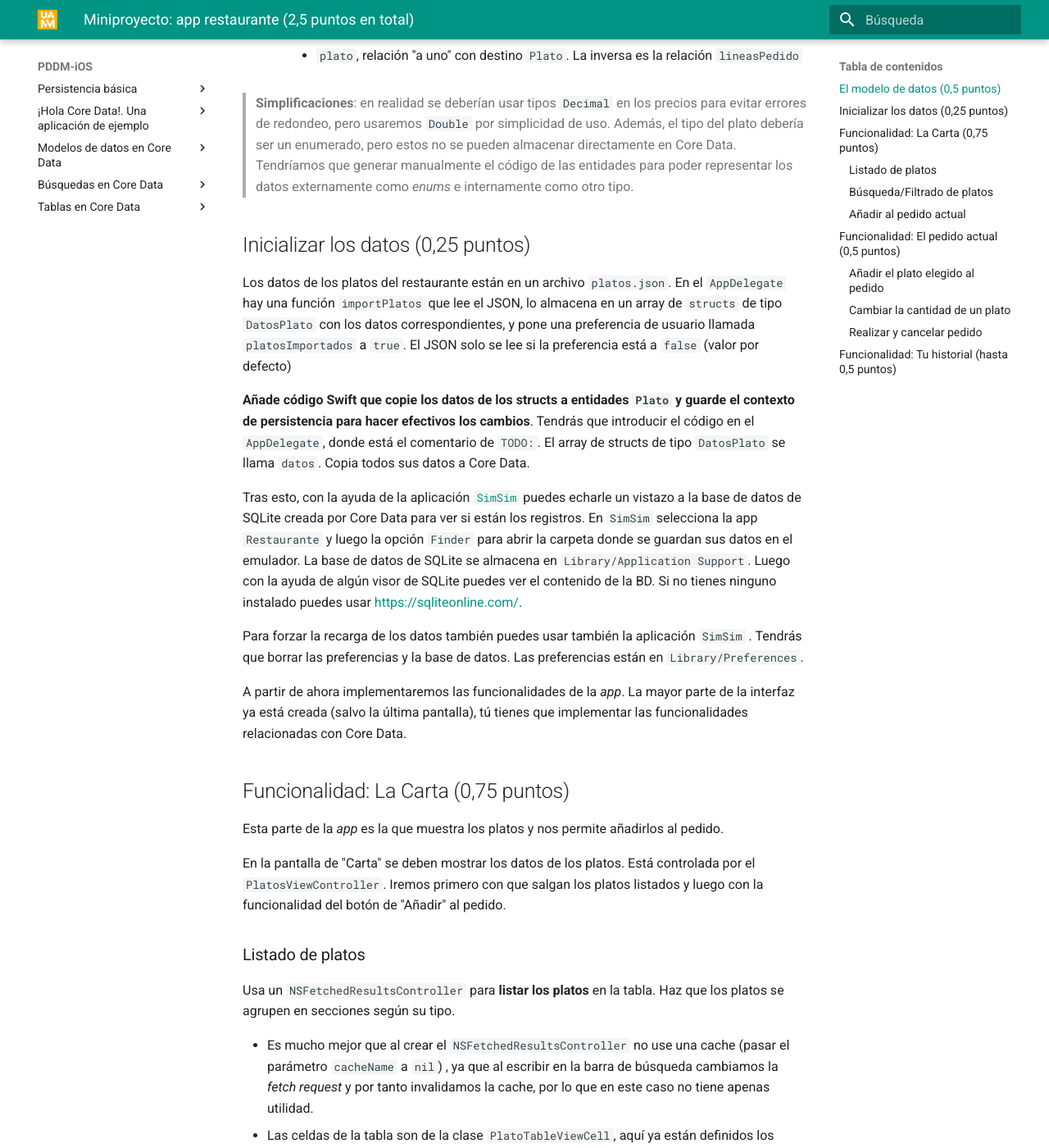
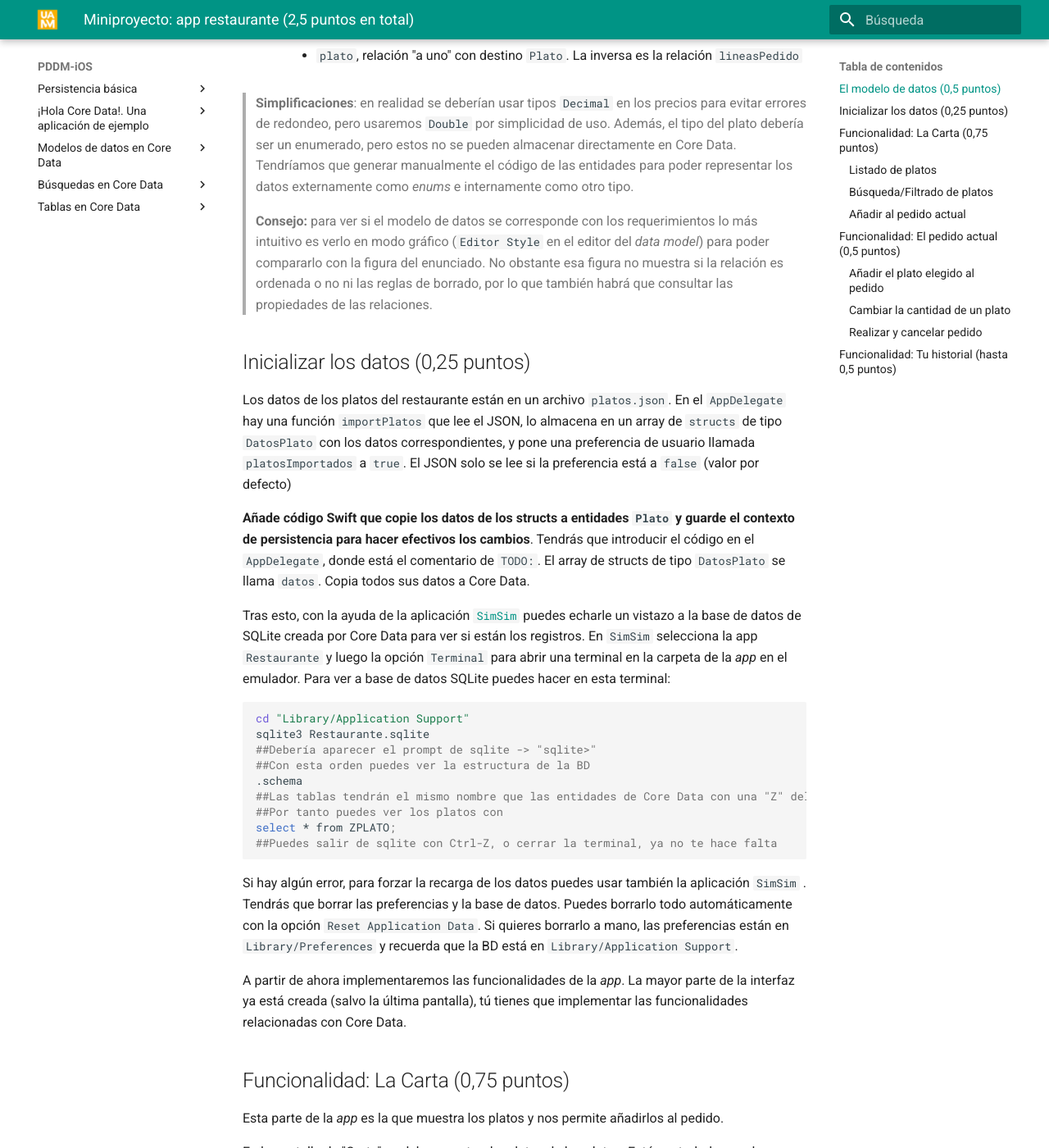
Before and after one commit to ottocol/pddm, an MkDocs documentation site: the page built from docs/miniproyecto/restaurante.md, in a window 1280 px wide and 1400 px high, scrolled down 2114 px. Shown: the whole window at 82% size. Built offline with MkDocs 1.6.1 and Material for MkDocs 9.7.7, drawn with Linux system fonts in a browser that asks for light colours.

Commit message:
aclaraciones y mejoras

````diff
--- a/docs/miniproyecto/restaurante.md
+++ b/docs/miniproyecto/restaurante.md
@@ -43,15 +43,29 @@ Cada entidad debe tener las siguientes propiedades y relaciones
 
 > **Simplificaciones**: en realidad se deberían usar tipos `Decimal` en los precios para evitar errores de redondeo, pero usaremos `Double` por simplicidad de uso. Además, el tipo del plato debería ser un enumerado, pero estos no se pueden almacenar directamente en Core Data. Tendríamos que generar manualmente el código de las entidades para poder representar los datos externamente como *enums* e internamente como otro tipo.
 
+> **Consejo:** para ver si el modelo de datos se corresponde con los requerimientos lo más intuitivo es verlo en modo gráfico (`Editor Style` en el editor del *data model*) para poder compararlo con la figura del enunciado. No obstante esa figura no muestra si la relación es ordenada o no ni las reglas de borrado, por lo que también habrá que consultar las propiedades de las relaciones.
+
 ## Inicializar los datos (0,25 puntos)
 
 Los datos de los platos del restaurante están en un archivo `platos.json`.  En el `AppDelegate` hay una función `importPlatos` que lee el JSON, lo almacena en un array de `structs` de tipo `DatosPlato` con los datos correspondientes, y pone una preferencia de usuario llamada `platosImportados` a `true`. El JSON solo se lee si la preferencia está a `false` (valor por defecto)
 
 **Añade código Swift que copie los datos de los structs a entidades `Plato` y guarde el contexto de persistencia para hacer efectivos los cambios**. Tendrás que introducir el código en el `AppDelegate`, donde está el comentario de `TODO:`. El array de structs de tipo `DatosPlato` se llama `datos`. Copia todos sus datos a Core Data.
 
-Tras esto, con la ayuda de la aplicación [`SimSim`](https://github.com/dsmelov/simsim/blob/master/Release/SimSim_latest.zip?raw=true) puedes echarle un vistazo a la base de datos de SQLite creada por Core Data para ver si están los registros. En `SimSim` selecciona la app `Restaurante` y luego la opción `Finder` para abrir la carpeta donde se guardan sus datos en el emulador. La base de datos de SQLite se almacena en `Library/Application Support`. Luego con la ayuda de algún visor de SQLite puedes ver el contenido de la BD. Si no tienes ninguno instalado puedes usar [https://sqliteonline.com/](https://sqliteonline.com/).
+Tras esto, con la ayuda de la aplicación [`SimSim`](https://github.com/dsmelov/simsim/blob/master/Release/SimSim_latest.zip?raw=true) puedes echarle un vistazo a la base de datos de SQLite creada por Core Data para ver si están los registros. En `SimSim` selecciona la app `Restaurante` y luego la opción `Terminal` para abrir una terminal en la carpeta de la *app* en el emulador. Para ver a base de datos SQLite puedes hacer en esta terminal:
 
-Para forzar la recarga de los datos también puedes usar también la aplicación `SimSim` . Tendrás que borrar las preferencias y la base de datos. Las preferencias están en `Library/Preferences`.
+```bash
+cd "Library/Application Support"
+sqlite3 Restaurante.sqlite
+##Debería aparecer el prompt de sqlite -> "sqlite>"
+##Con esta orden puedes ver la estructura de la BD
+.schema
+##Las tablas tendrán el mismo nombre que las entidades de Core Data con una "Z" delante
+##Por tanto puedes ver los platos con
+select * from ZPLATO;
+##Puedes salir de sqlite con Ctrl-Z, o cerrar la terminal, ya no te hace falta
+```
+
+Si hay algún error, para forzar la recarga de los datos puedes usar también la aplicación `SimSim` . Tendrás que borrar las preferencias y la base de datos. Puedes borrarlo todo automáticamente con la opción `Reset Application Data`. Si quieres borrarlo a mano, las preferencias están en `Library/Preferences` y recuerda que la BD está en `Library/Application Support`.
 
 
 A partir de ahora implementaremos las funcionalidades de la *app*. La mayor parte de la interfaz ya está creada (salvo la última pantalla), tú tienes que implementar las funcionalidades relacionadas con Core Data.
````
